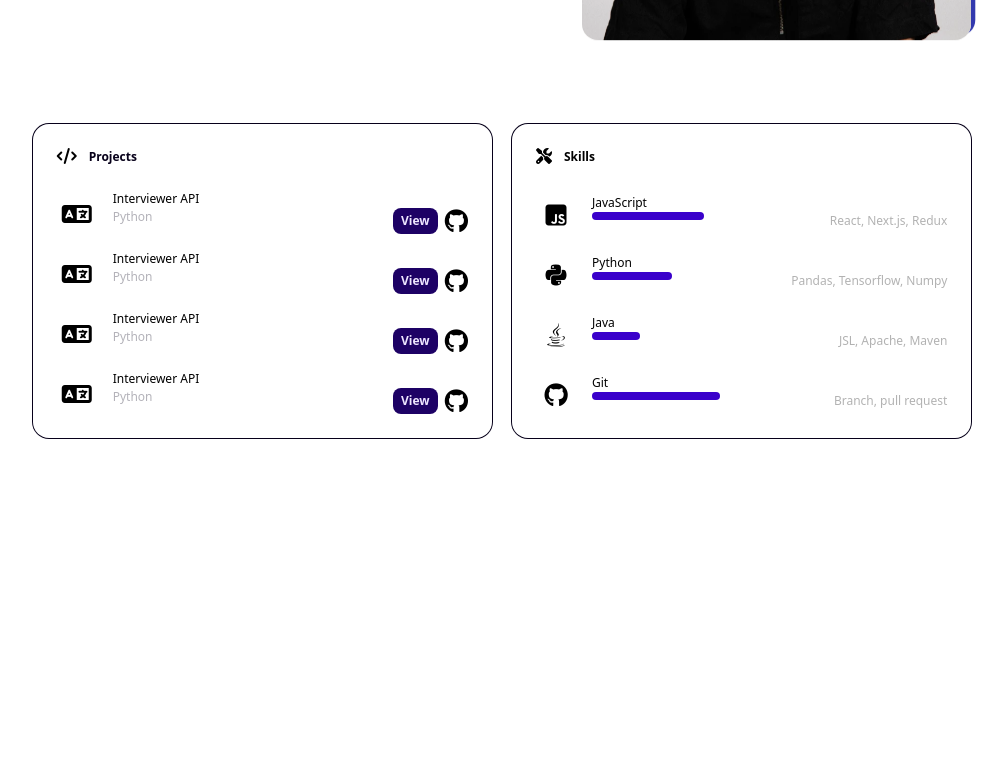
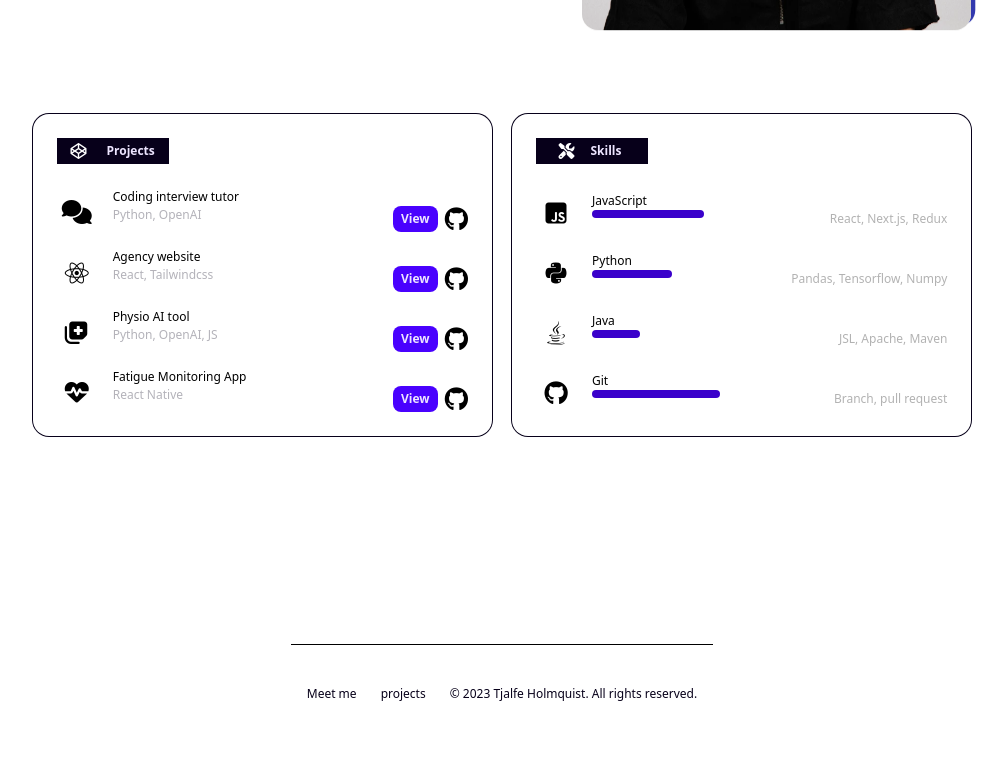
Before and after one commit to t-holmquist/t-holmquist.github.io, a website: page index.html in a window 1280 px wide. Shown: the part 511-1278 px from the top of the page, without its empty margins (138-1145 px from the left). Before the commit the page ends 1029 px from the top, so only its background shows below. Drawn offline with Linux system fonts and the light colour scheme.

Commit message:
New skill headers and a footer

```diff
--- a/index.html
+++ b/index.html
@@ -8,7 +8,7 @@
   <script src="https://kit.fontawesome.com/37c0bd28f7.js" crossorigin="anonymous"></script>
 </head>
 <!-- body flex box -->
-<body class="flex justify-center">
+<body class="flex flex-wrap justify-center">
   <!-- content wrapper div -->
   <div class="w-10/12">
     <!-- flex header styrer navcontainers position -->
@@ -16,12 +16,12 @@
     <nav class="flex justify-around items-center mt-4 rounded-2xl shadow-lg border">
       <!-- "Logo" og navn -->
       <div class="flex items-center">
-        <p class="font-heading text-sm p-2 font-bold text-text-50 bg-primary-600 rounded-l-2xl">Tjalfe <br>Villads</br></p>
+        <p class="font-heading text-sm p-3 font-bold text-text-50 bg-primary-600 rounded-l-2xl">Tjalfe Holmquist</p>
       </div>
       <!-- nav links -->
       <div class="flex items-center ml-6 px-3">
-        <a class="font-heading font-bold text-sm text-text-950" href="#">Meet me</a>
-        <a class="font-heading font-bold ml-6 text-sm text-text-950" href="#">Projects</a>
+        <a class="font-heading font-bold text-sm text-text-950 hover:text-accent-600" href="#">Meet me</a>
+        <a class="font-heading font-bold ml-6 text-sm text-text-950 hover:text-accent-600" href="#">Projects</a>
       </div>
       <!-- dark mode -->
       <div class="flex px-3">
@@ -46,64 +46,64 @@
     <!-- projects ikke flex -->
     <div class="rounded-2xl ring-1 ring-background-950 p-6 flex-1">
       <!-- section title flex -->
-      <div class="flex">
-        <i class="fa-solid fa-code"></i>
-        <h2 class="text-sm font-bold text-text-950 ml-3">Projects</h2>
+      <div class="flex items-center justify-center w-28 bg-secondary-950">
+        <i class="fa-brands fa-codepen p-1" style="color: #ffffff;"></i>
+        <h2 class="text-sm font-bold text-text-50 ml-3 p-1">Projects</h2>
       </div>
       <ol class="mt-6 space-y-4">
         <!-- Each list item flex -->
         <li class="flex gap-4 items-center">
           <div class="relative mt-1 flex h-10 w-10 flex-none items-center justify-center">
-            <i class="fa-solid fa-language fa-xl"></i>
+            <i class="fa-solid fa-comments fa-xl"></i>
           </div>
           <!-- project text and type -->
           <div class="flex flex-auto flex-wrap gap-x-2">
-            <dd class="w-full flex-none text-sm font-medium text-text">Interviewer API</dd>
-            <dd class="text-sm text-text-950 opacity-30">Python</dd>
+            <dd class="w-full flex-none text-sm font-medium text-text">Coding interview tutor</dd>
+            <dd class="text-sm text-text-950 opacity-30">Python, OpenAI</dd>
             <div class="ml-auto text-sm text-text">
-              <button class="rounded-lg py-1 px-2 text-sm bg-accent-800 font-bold text-text-50 flex-none" type="submit">View</button>
+              <button class="rounded-lg py-1 px-2 text-sm bg-accent-500 font-bold text-text-50 flex-none" type="submit">View</button>
               <a href="#"><i class="fa-brands fa-github fa-2xl ml-1"></i></a>
             </div>
           </div>
         </li>
         <li class="flex gap-4 items-center">
           <div class="relative mt-1 flex h-10 w-10 flex-none items-center justify-center">
-            <i class="fa-solid fa-language fa-xl"></i>
+            <i class="fa-brands fa-react fa-xl"></i>
           </div>
           <!-- project text and type -->
           <div class="flex flex-auto flex-wrap gap-x-2">
-            <dd class="w-full flex-none text-sm font-medium text-text">Interviewer API</dd>
-            <dd class="text-sm text-text-950 opacity-30">Python</dd>
+            <dd class="w-full flex-none text-sm font-medium text-text">Agency website</dd>
+            <dd class="text-sm text-text-950 opacity-30">React, Tailwindcss</dd>
             <div class="ml-auto text-sm text-text">
-              <button class="rounded-lg py-1 px-2 text-sm bg-accent-800 font-bold text-text-50 flex-none" type="submit">View</button>
+              <button class="rounded-lg py-1 px-2 text-sm bg-accent-500 font-bold text-text-50 flex-none" type="submit">View</button>
               <a href="#"><i class="fa-brands fa-github fa-2xl ml-1"></i></a>
             </div>
           </div>
         </li>
         <li class="flex gap-4 items-center">
           <div class="relative mt-1 flex h-10 w-10 flex-none items-center justify-center">
-            <i class="fa-solid fa-language fa-xl"></i>
+            <i class="fa-solid fa-notes-medical fa-xl"></i>
           </div>
           <!-- project text and type -->
           <div class="flex flex-auto flex-wrap gap-x-2">
-            <dd class="w-full flex-none text-sm font-medium text-text">Interviewer API</dd>
-            <dd class="text-sm text-text-950 opacity-30">Python</dd>
+            <dd class="w-full flex-none text-sm font-medium text-text">Physio AI tool</dd>
+            <dd class="text-sm text-text-950 opacity-30">Python, OpenAI, JS</dd>
             <div class="ml-auto text-sm text-text">
-              <button class="rounded-lg py-1 px-2 text-sm bg-accent-800 font-bold text-text-50 flex-none" type="submit">View</button>
+              <button class="rounded-lg py-1 px-2 text-sm bg-accent-500 font-bold text-text-50 flex-none" type="submit">View</button>
               <a href="#"><i class="fa-brands fa-github fa-2xl ml-1"></i></a>
             </div>
           </div>
         </li>
         <li class="flex gap-4 items-center">
           <div class="relative mt-1 flex h-10 w-10 flex-none items-center justify-center">
-            <i class="fa-solid fa-language fa-xl"></i>
+            <i class="fa-solid fa-heart-pulse fa-xl"></i>
           </div>
           <!-- project text and type -->
           <div class="flex flex-auto flex-wrap gap-x-2">
-            <dd class="w-full flex-none text-sm font-medium text-text">Interviewer API</dd>
-            <dd class="text-sm text-text-950 opacity-30">Python</dd>
+            <dd class="w-full flex-none text-sm font-medium text-text">Fatigue Monitoring App</dd>
+            <dd class="text-sm text-text-950 opacity-30">React Native</dd>
             <div class="ml-auto text-sm text-text">
-              <button class="rounded-lg py-1 px-2 text-sm bg-accent-800 font-bold text-text-50 flex-none" type="submit">View</button>
+              <button class="rounded-lg py-1 px-2 text-sm bg-accent-500 font-bold text-text-50 flex-none" type="submit">View</button>
               <a href="#"><i class="fa-brands fa-github fa-2xl ml-1"></i></a>
             </div>
           </div>
@@ -113,9 +113,9 @@
     <!-- skills ikke flex -->
     <div class="rounded-2xl ring-1 ring-background-950 p-6 flex-1">
       <!-- section title flex -->
-      <div class="flex">
-        <i class="fa-solid fa-tools"></i>
-        <h2 class="text-sm font-bold text-text ml-3">Skills</h2>
+      <div class="flex items-center justify-center w-28 bg-secondary-950">
+        <i class="fa-solid fa-screwdriver-wrench" style="color: #ffffff;"></i>
+        <h2 class="text-sm font-bold text-text ml-3 p-1 text-text-50">Skills</h2>
       </div>
       <ol class="mt-6 space-y-4">
         <!-- Each list item flex -->
@@ -176,5 +176,24 @@
     </div>
   </section>
   </div>
+  <footer class="mt-32 flex-none">
+    <div class="sm:px-8">
+      <div class="mx-auto w-full max-w-5xl">
+        <div class="border-t w-full pb-16 pt-10">
+          <div class="relative px-4">
+            <div class="mx-auto max-w-2xl">
+              <div class="flex items-center justify-between gap-6">
+                <div class="flex flex-wrap justify-center gap-x-6 gap-y-1 text-sm font-medium text-text-950">
+                  <a class="transition hover:text-accent-600" href="/about">Meet me</a>
+                  <a class="transition hover:text-accent-600" href="/projects">projects</a>
+                </div>
+                  <p class="text-sm text-text-950">© <!-- -->2023<!-- --> Tjalfe Holmquist. All rights reserved.</p>
+              </div>
+            </div>
+          </div>
+        </div>
+      </div>
+    </div>
+  </footer>
 </body>
 </html>
```
Also changed, not shown: dist/output.css.
